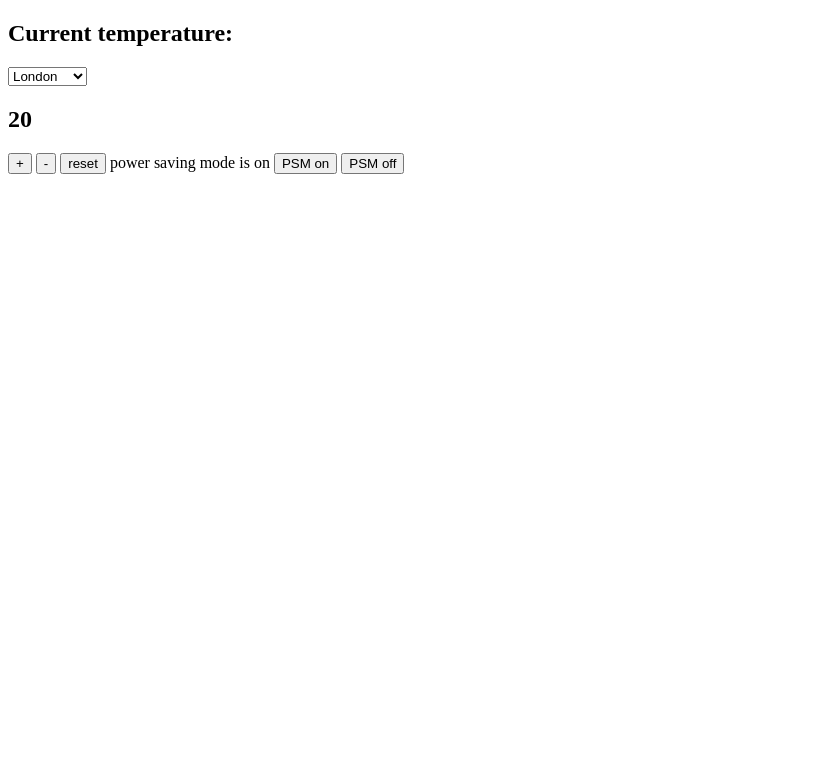
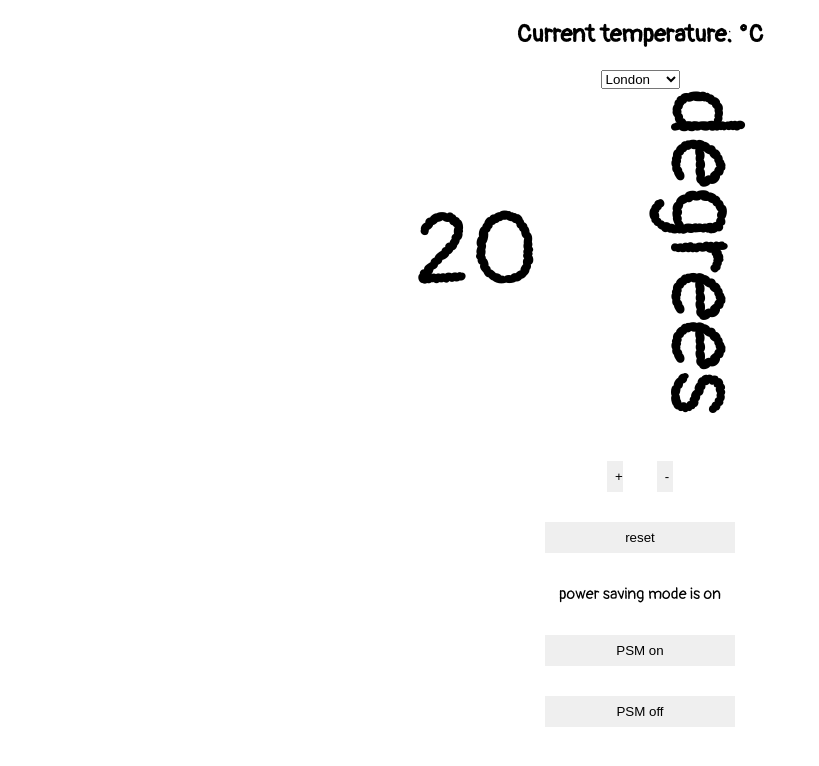
Before and after one commit to hiboabd/thermostat, a plain HTML site: page index.html in a window 1280 px wide. Shown: the whole page, without its empty margins (0-819 px from the left). Drawn offline with nearby package versions, Linux system fonts and the light colour scheme; no server answers.

Commit message:
Change CSS

```diff
--- a/index.html
+++ b/index.html
@@ -3,6 +3,7 @@
   <head>
     <meta charset="utf-8">
     <link rel="stylesheet" href="style.css">
+    <link href="https://fonts.googleapis.com/css2?family=Pangolin&display=swap" rel="stylesheet">
     <title>Thermostat</title>
   </head>
   <body>
@@ -10,10 +11,9 @@
     <script src="interface.js"></script>
     <script type="text/javascript">
 
-
     </script>
-    <section>
-      <h1>Current temperature: <span id="current-temperature"></span></h1>
+    <section class='weather'>
+      <h1>Current temperature: <span id="current-temperature"></span> °C</h1>
       <select id="current-city">
         <option value="london">London</option>
         <option value="new york">New York</option>
@@ -21,13 +21,18 @@
         <option value="tokyo">Tokyo</option>
       </select>
     </section>
-    <section>
-      <h1 id="temperature">Temperature</h1>
+    <section class='thermostat'>
+      <div class="temperature-title">
+        <p id="temperature">Temperature</p>
+        <p id='degrees'>degrees</p>
+      </div>
       <p>
+      <div class='thermostat-controls'>
         <button id="temperature-up">+</button>
         <button id="temperature-down">-</button>
-        <button id="temperature-reset">reset</button>
-        power saving mode is <span id="power-saving-status">on</span>
+      </div>
+      <button id="temperature-reset">reset</button>
+      <p>power saving mode is <span id="power-saving-status">on</span></p>
         <button id="powersaving-on">PSM on</button>
         <button id="powersaving-off">PSM off</button>
       </p>
--- a/style.css
+++ b/style.css
@@ -1,3 +1,17 @@
+body {
+  font-family: 'Pangolin', cursive;
+  text-align: center;
+}
+button {
+  color: none;
+  box-shadow: none;
+  border: none;
+  padding: 8px;
+  width: 15%;
+  margin: 15px;
+
+}
+
 .low-usage {
   color: green;
 }
@@ -9,3 +23,19 @@
 .high-usage {
   color: red;
 }
+.thermostat {
+  display: flex;
+  flex-direction: column;
+  align-items: center;
+}
+.temperature-title {
+  display: flex;
+}
+
+#temperature {
+  font-size: 100px;
+}
+#degrees {
+  font-size: 100px;
+  transform: rotate(90deg);
+}
```
